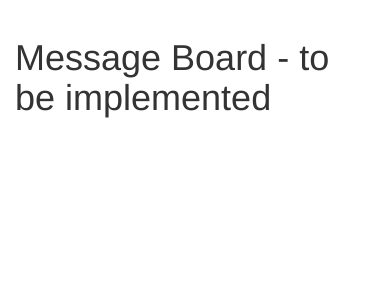
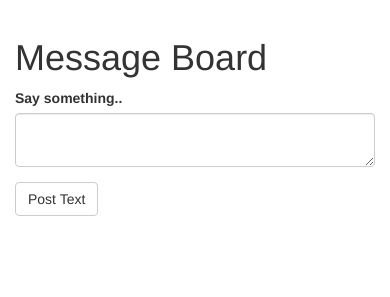
Before and after one commit to crescents720/Team03-COVIDCoach, a Flask app: page /board in a window 390 px wide. Shown: the part 55-352 px from the top of the page. Run offline with Flask 2, Linux system fonts and the light colour scheme; some libraries are stand-ins or nearby versions.

Commit message:
add post area

```diff
--- a/app/forms.py
+++ b/app/forms.py
@@ -1,5 +1,5 @@
 from flask_wtf import FlaskForm, RecaptchaField
-from wtforms import StringField, PasswordField, SubmitField, BooleanField
+from wtforms import StringField, PasswordField, SubmitField, BooleanField, TextAreaField
 from wtforms.validators import DataRequired, Length, Email, EqualTo, ValidationError
 
 from app.models import User
@@ -48,3 +48,9 @@ class ResetPasswordForm(FlaskForm):
     password = PasswordField('password', validators=[DataRequired(), Length(min=8, max=20)])
     confirm = PasswordField('Repeat Password', validators=[DataRequired(), EqualTo('password')])
     submit = SubmitField('Reset Password')
+
+
+class PostTweetForm(FlaskForm):
+
+    text = TextAreaField('Say something..', validators=[DataRequired(), Length(min=1, max=140)])
+    submit = SubmitField('Post Text')
--- a/app/routes.py
+++ b/app/routes.py
@@ -2,7 +2,7 @@ from flask import render_template, flash, redirect, url_for, request
 from flask_login import login_user, login_required, current_user, logout_user
 
 from app import app, bcrypt, db
-from app.forms import RegisterForm, LoginForm, PasswordRestRequestForm, ResetPasswordForm
+from app.forms import RegisterForm, LoginForm, PasswordRestRequestForm, ResetPasswordForm, PostTweetForm
 from app.email import send_reset_password_mail
 from app.models import User
 
@@ -114,11 +114,6 @@ def find_page():
     title = 'COVID Coach Get Help'
     return render_template('find.html', title=title)
 
-@app.route('/board')
-def board_page():
-    title = 'COVID Coach Message Board'
-    return render_template('board.html', title=title)
-
 
 @app.route('/login', methods=['GET', 'POST'])
 def login():
@@ -195,3 +190,12 @@ def reset_password(token):
             flash('The user is not exist', category='info')
             return redirect(url_for('login'))
     return render_template('reset_password.html', form=form)
+
+
+@app.route('/board', methods=['GET', 'POST'])
+def board_page():
+    title = 'COVID Coach Message Board'
+    form = PostTweetForm()
+    if form.validate_on_submit():
+        pass
+    return render_template('board.html', title=title, form=form)
--- a/app/templates/board.html
+++ b/app/templates/board.html
@@ -1,5 +1,11 @@
 {% extends 'base.html' %}
 
 {% block app_content %}
-  <h1>Message Board - to be implemented </h1>
+  <h1>Message Board</h1>
+  <div class="row">
+        <div class="col-md-6">
+          {% import 'bootstrap/wtf.html' as wtf %}
+          {{ wtf.quick_form(form) }}
+        </div>
+  </div>
 {% endblock %}
```
Also changed, not shown: app/models.py (+13 -0 lines).
